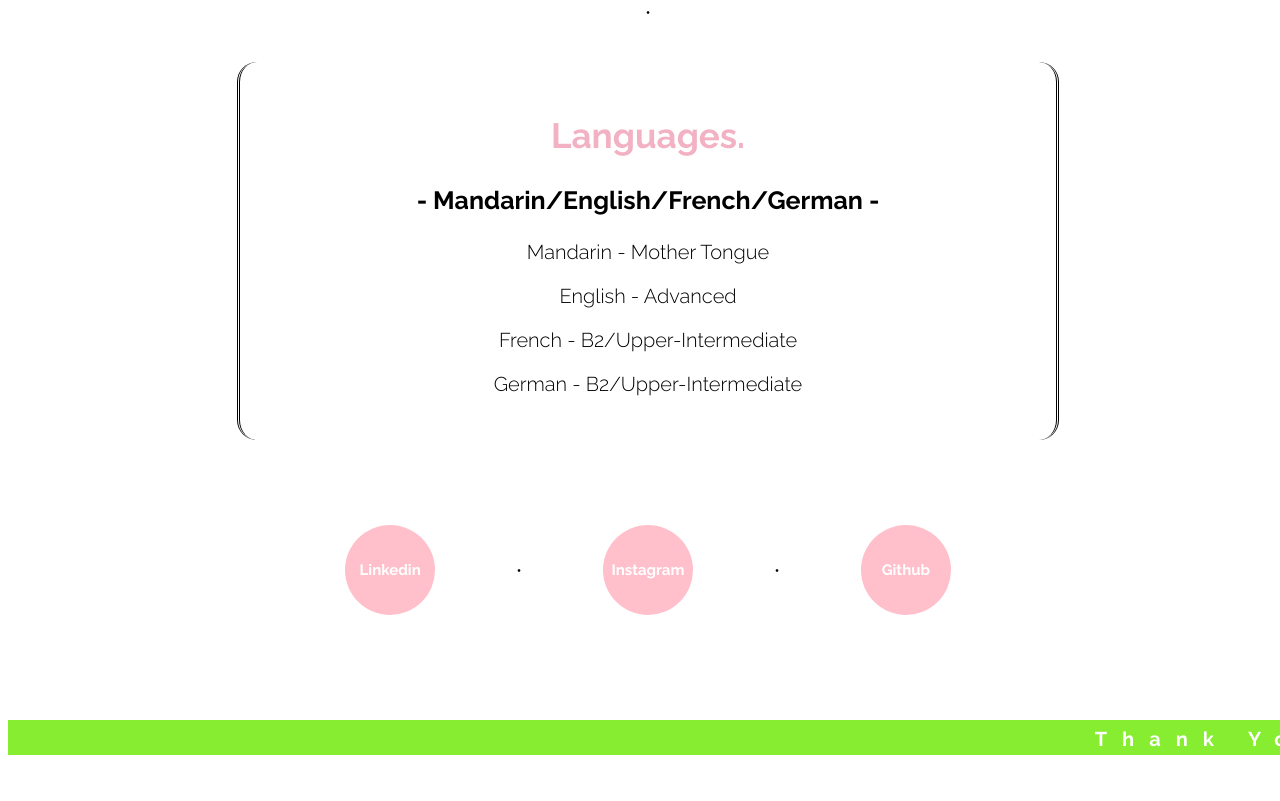
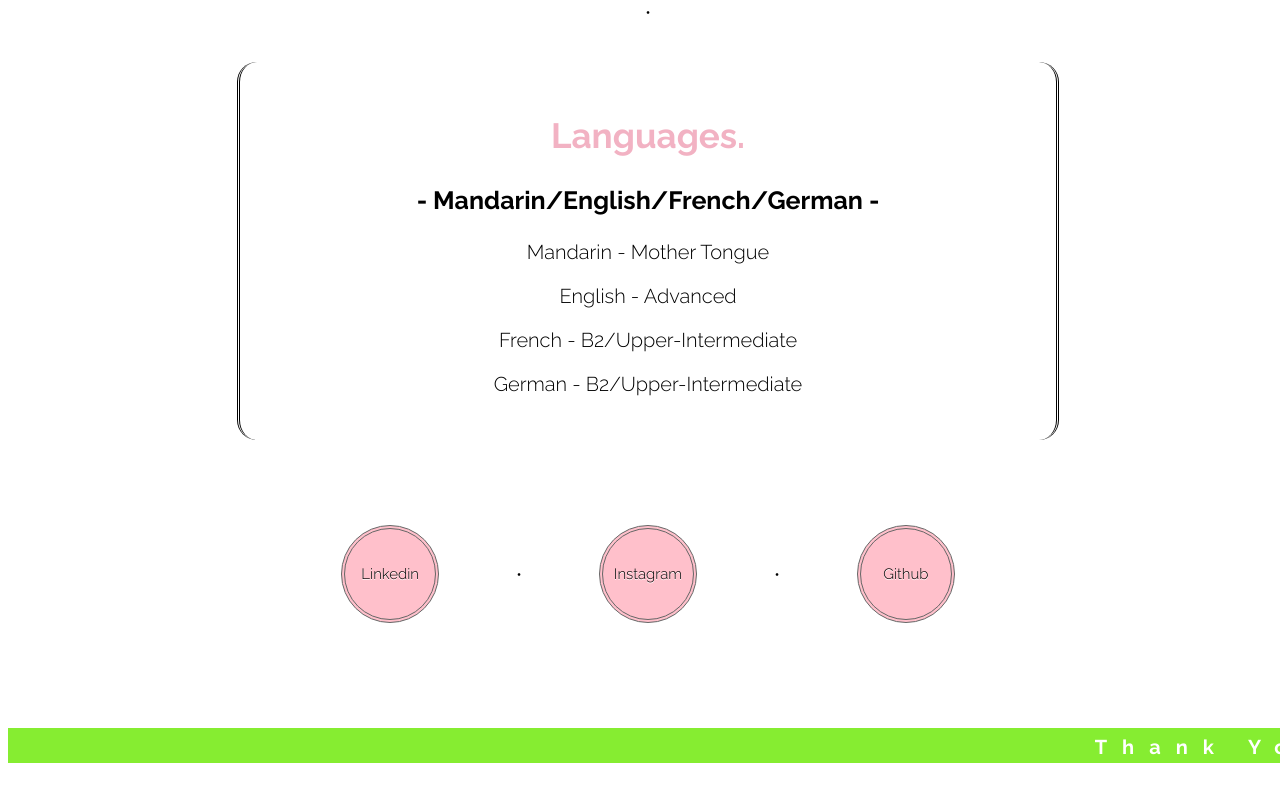
Before and after one commit to lottelin/profile, a plain HTML site: page index.html in a window 1280 px wide. Shown: the part 1312-2113 px from the top of the page. Drawn offline with Linux system fonts and the light colour scheme; a web font is replaced by a local one.

Commit message:
social media btn design

```diff
--- a/style.css
+++ b/style.css
@@ -112,12 +112,19 @@ margin:auto;
   display: flex;
   justify-content: center;
   align-items: center;
+  border:4px double #666;
+  text-shadow:0 1px 0 #fff;
 }
 
+.social-media:hover{
+  color:#000;
+  background:#fff;
+}
+
+
 .social-media a {
-  color:white;
+  color: black;
   font-size: 15px;
-  font-weight: bold;
 }
 
 
```
